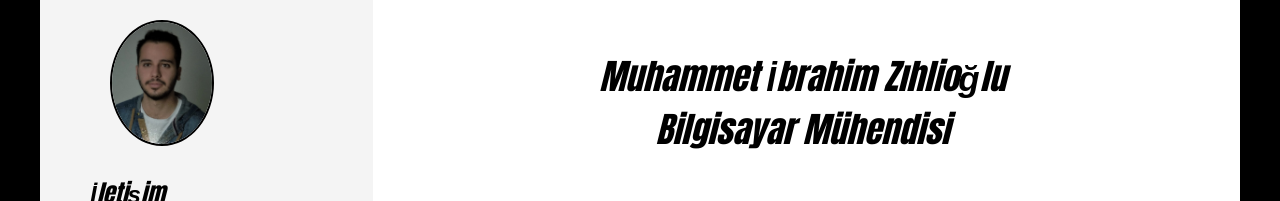
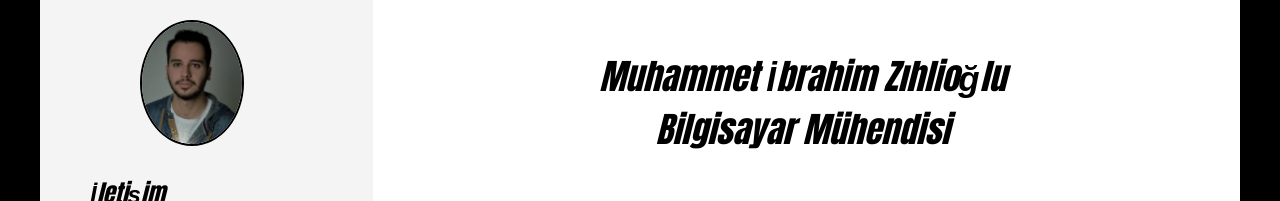
Before and after one commit to Muhammet-Ibrahim-Zihlioglu/muhammetibrahimzihlioglu, a plain HTML site: page index.html in a window 1280 px wide. Shown: the top 201 px of the page. Drawn offline with Linux system fonts and the light colour scheme.

Commit message:
Update style.css

```diff
--- a/style.css
+++ b/style.css
@@ -23,7 +23,7 @@
     border-radius: 50%;
     border: 2px solid black;
     position: relative;
-    left: 20px;
+    left: 50px;
 }
 
 #isimsoyisim {
```
